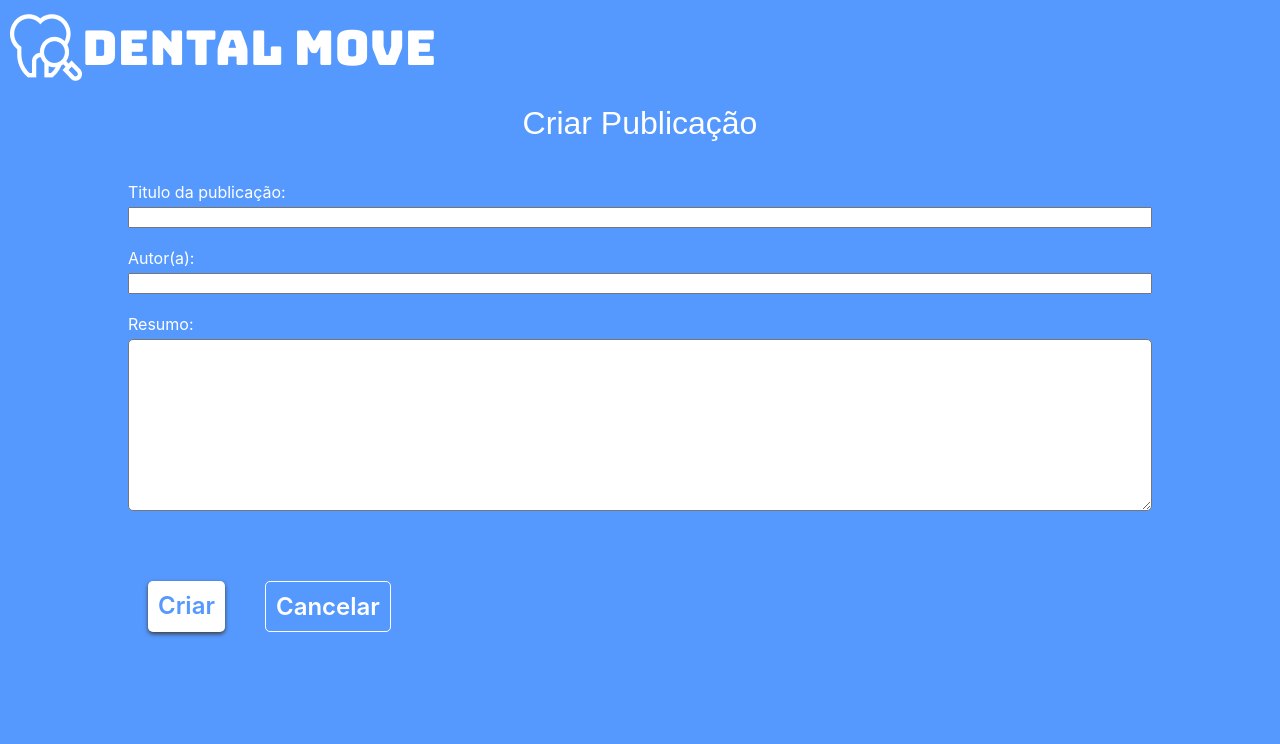
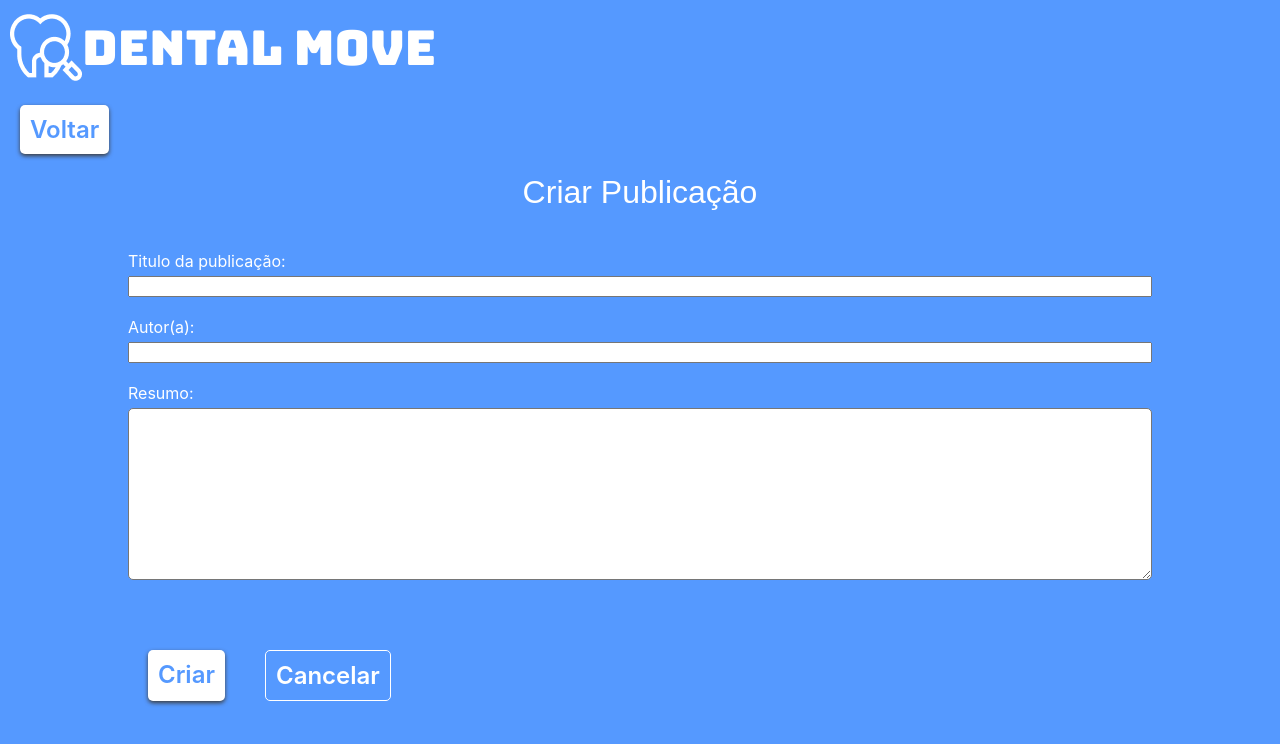
Before and after one commit to igortaquary/DentalMoveAdmin, a React (Create React App) app: page /posts/create in a window 1280 px wide. Shown: the top 744 px of the page. Built offline with nearby package versions, Linux system fonts and the light colour scheme.

Commit message:
feat: botao voltar

```diff
--- a/src/pages/PostPage/index.js
+++ b/src/pages/PostPage/index.js
@@ -83,6 +83,7 @@ const PostPage = () => {
     return(
         <MainContainer >
             <Logo />
+            <NavButton title='Voltar' to='/posts' />
             <PageTitle title={(id ? 'Editar' : 'Criar') + ' Publicação'} />
             <PostFormContainer>
                 <label>Titulo da publicação: </label>
```
Also changed, not shown: 1 other file (tests, documents, lock files or other folders).
